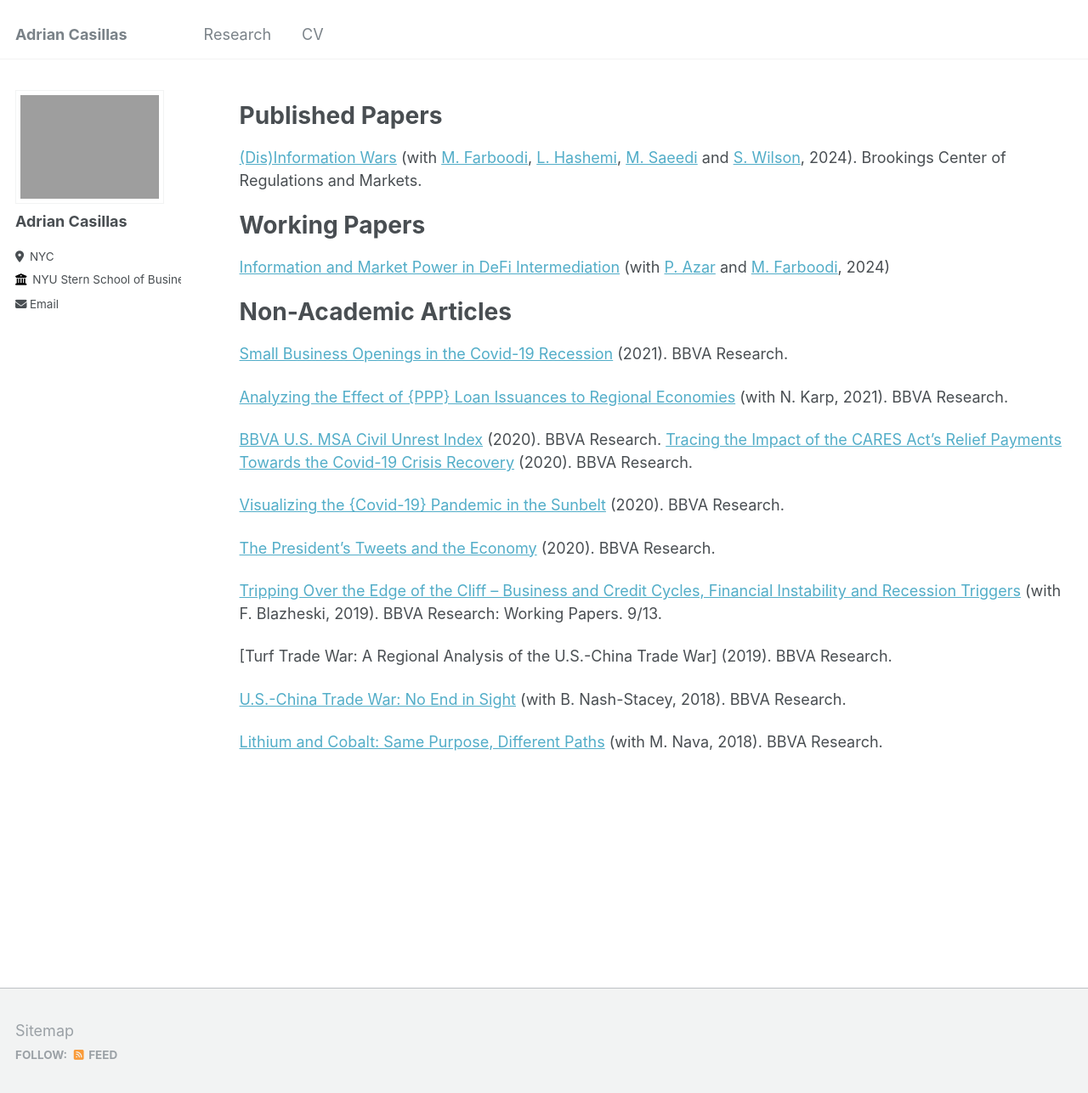
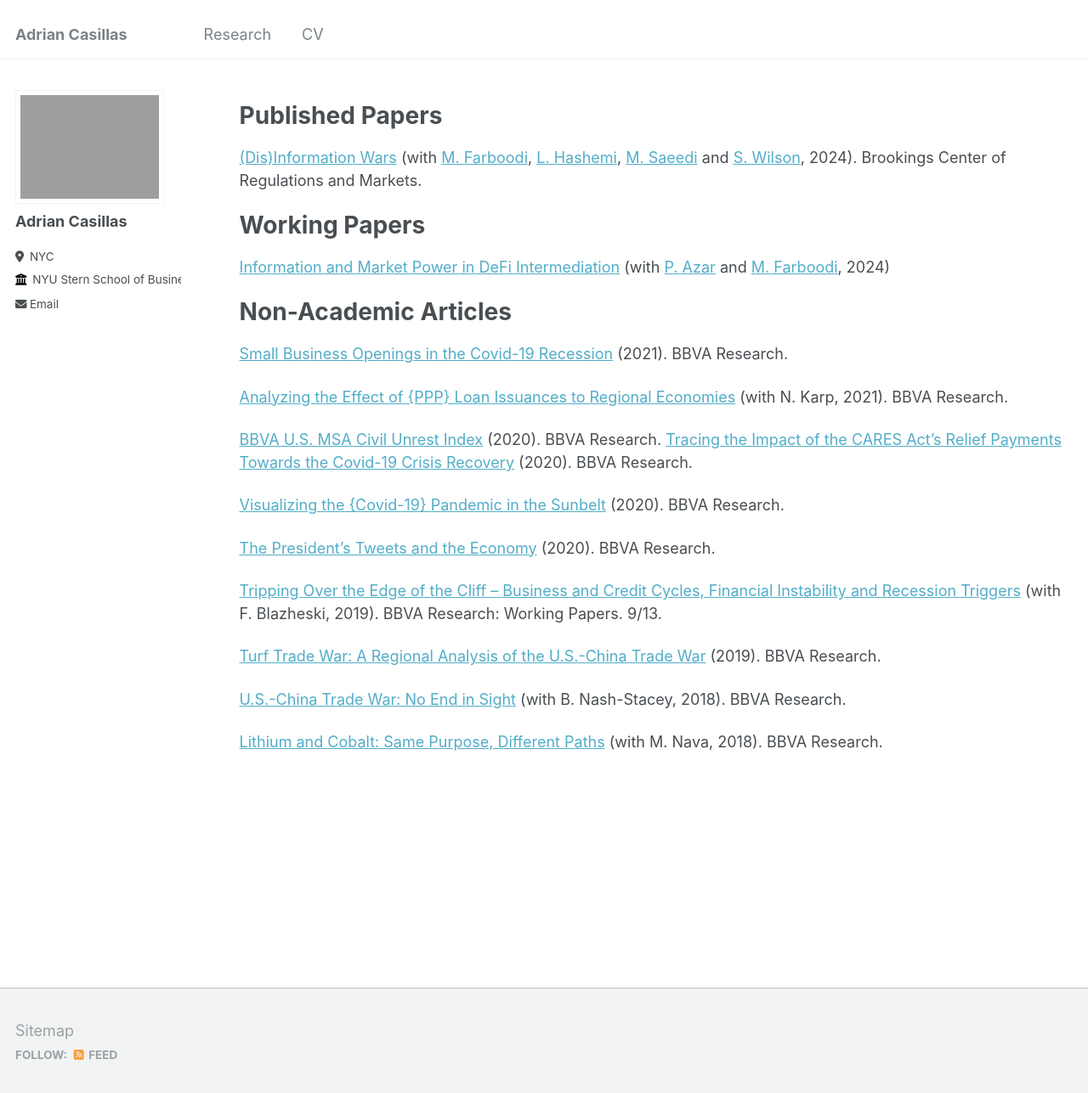
Before and after one commit to Adrian-Casillas/adrian-casillas.github.io, a Jekyll site: the page built from _pages/publications.md, in a window 1280 px wide and 1300 px high. Shown: the top 1287 px of the window at 85% size. Built offline with Jekyll 4.4.1, drawn with Linux system fonts in a browser that asks for light colours; part of the change alters nothing that is shown.

```diff
--- a/_pages/publications.md
+++ b/_pages/publications.md
@@ -34,7 +34,7 @@ author_profile: true
 
 [Tripping Over the Edge of the Cliff – Business and Credit Cycles, Financial Instability and Recession Triggers](https://www.bbvaresearch.com/wp-content/uploads/2019/12/WP1913_TrippingOverTheEdge.pdf) (with F. Blazheski, 2019). BBVA Research: Working Papers. 9/13.
 
-[Turf Trade War: A Regional Analysis of the U.S.-China Trade War] (2019). BBVA Research.
+[Turf Trade War: A Regional Analysis of the U.S.-China Trade War](https://www.bbvaresearch.com/en/publicaciones/u-s-economic-outlook-fourth-quarter-2019/) (2019). BBVA Research.
 
 [U.S.-China Trade War: No End in Sight](https://www.bbvaresearch.com/en/publicaciones/united-states-economic-outlook-third-quarter-2018/) (with B. Nash-Stacey, 2018). BBVA Research.
 
```
